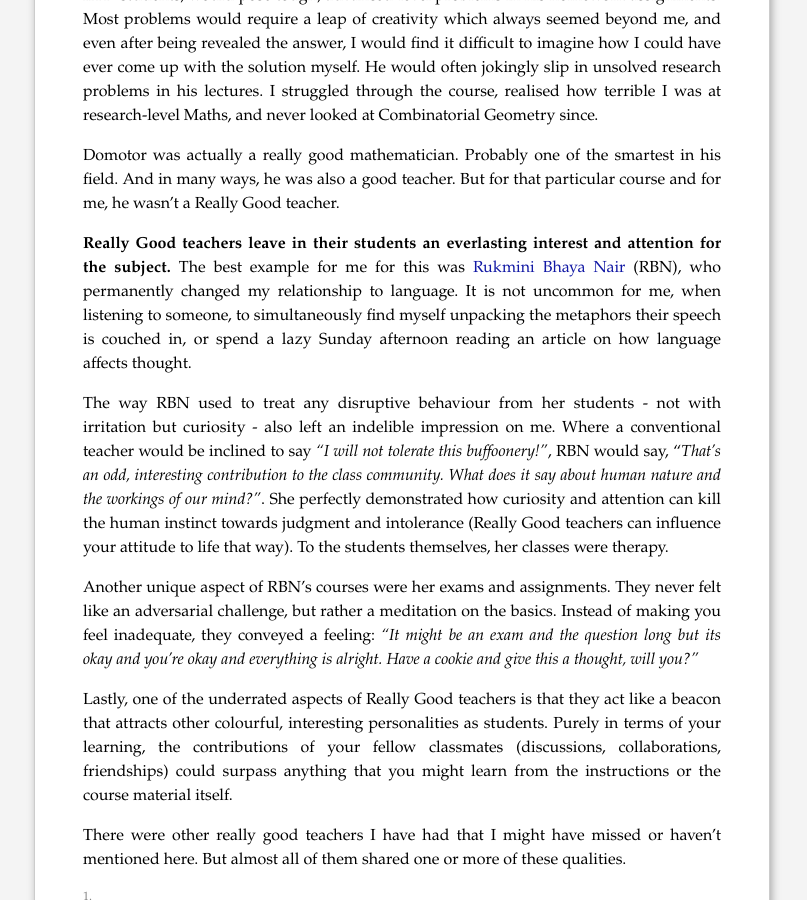
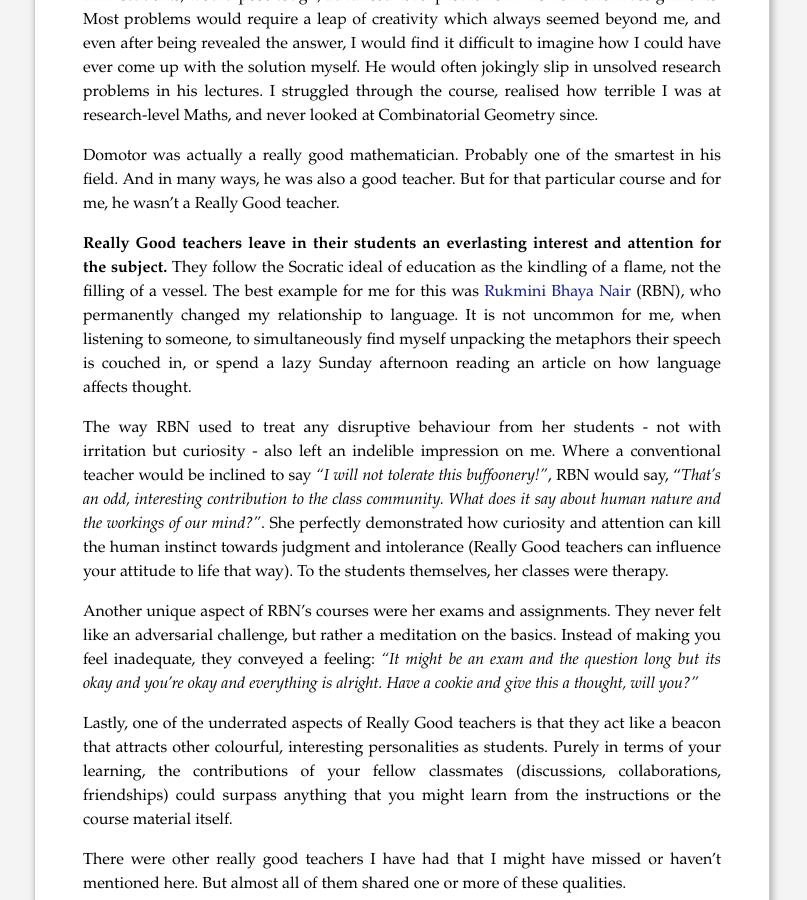
Before and after one commit to piyushahuja/piyushahuja.github.io, a Jekyll site: the page built from _posts/journal/2020-09-05-teachers.md, in a window 1280 px wide and 900 px high, scrolled down 1847 px. Shown: the whole window, without its empty margins (238-1045 px from the left). Built offline with Jekyll 4.4.1, drawn with Linux system fonts in a browser that asks for light colours; comment, search, counter and statistics services are not loaded.

```diff
--- a/_posts/journal/2020-09-05-teachers.md
+++ b/_posts/journal/2020-09-05-teachers.md
@@ -40,7 +40,7 @@ The course turned out to be nightmarishly difficult.  Domotor, eager to test the
 
 Domotor was actually a really good mathematician. Probably one of the smartest in his field. And in many ways, he was also a good teacher. But for that particular course and for me, he wasn’t a Really Good teacher.
 
-**Really Good teachers leave in their students an everlasting interest and attention for the subject.** The best example for me for this was [Rukmini Bhaya Nair](https://en.wikipedia.org/wiki/Rukmini_Bhaya_Nair?fbclid=IwAR0KYN66YkAPs0w_xFx0KwbbA6uT0EN-RXcDGJ_BjxtDLvk8dqLNZkrCOqc) (RBN), who permanently changed my relationship to language.  It is not uncommon for me, when listening to someone, to simultaneously find myself unpacking the metaphors their speech is couched in, or spend a lazy Sunday afternoon reading an article on how language affects thought.
+**Really Good teachers leave in their students an everlasting interest and attention for the subject.** They follow the Socratic ideal of education as the kindling of a flame, not the filling of a vessel. The best example for me for this was [Rukmini Bhaya Nair](https://en.wikipedia.org/wiki/Rukmini_Bhaya_Nair?fbclid=IwAR0KYN66YkAPs0w_xFx0KwbbA6uT0EN-RXcDGJ_BjxtDLvk8dqLNZkrCOqc) (RBN), who permanently changed my relationship to language.  It is not uncommon for me, when listening to someone, to simultaneously find myself unpacking the metaphors their speech is couched in, or spend a lazy Sunday afternoon reading an article on how language affects thought.
 
 
 The way RBN used to treat any disruptive behaviour from her students - not with irritation but curiosity -  also left an indelible impression on me. Where a conventional teacher would be inclined to say *"I will not tolerate this buffoonery!”*,  RBN would say,  “*That's an odd, interesting contribution to the class community. What does it say about human nature and the workings of our mind?”*.  She perfectly demonstrated how curiosity and attention can kill the human instinct towards judgment and intolerance (Really Good teachers can influence your attitude to life that way). To the students themselves, her classes were therapy.
```
